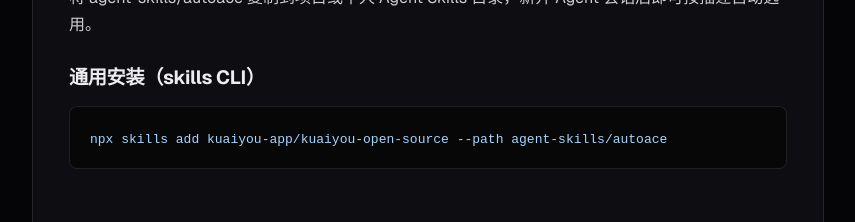
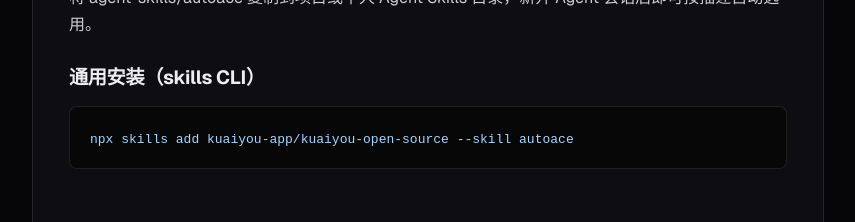
Before and after one commit to kuaiyou-app/kuaiyou-app.github.io, a Next.js app: page /docs in a window 1280 px wide. Shown: the part 2380-2602 px from the top of the page, without its empty margins (332-1187 px from the left). Built offline with nearby package versions, Linux system fonts and the light colour scheme.

Commit message:
docs: fix skills CLI command argument from --path to --skill

```diff
--- a/components/DocsPage.tsx
+++ b/components/DocsPage.tsx
@@ -159,7 +159,7 @@
           <h3>{t("docs.agent.npx")}</h3>
           <pre className="code-block code-font">
             <code>
-              {`npx skills add kuaiyou-app/kuaiyou-open-source --path agent-skills/autoace`}
+              {`npx skills add kuaiyou-app/kuaiyou-open-source --skill autoace`}
             </code>
           </pre>
         </section>
```
